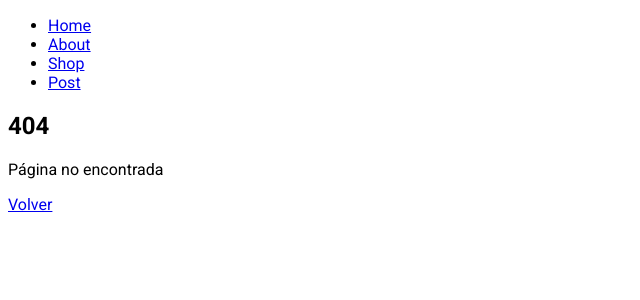
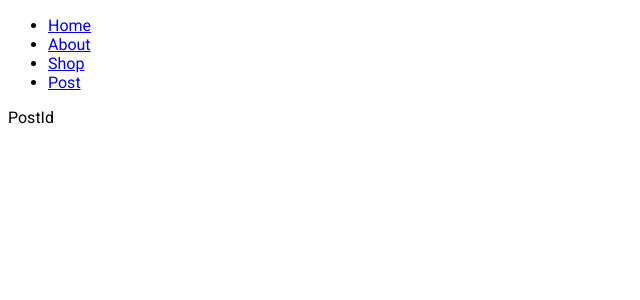
Before and after one commit to Majomon/CursoNext13Js, a Next.js app: page /post/1 in a window 1280 px wide. Before the commit this address had no page. Shown: the top 300 px of the page, without its empty margins (0-640 px from the left). Built offline with nearby package versions, Linux system fonts and the light colour scheme.

Commit message:
Tomando params

```diff
--- /dev/null
+++ b/app/post/[id]/page.jsx
@@ -0,0 +1,7 @@
+import React from "react";
+
+function PostId() {
+  return <div>PostId</div>;
+}
+
+export default PostId;
```
